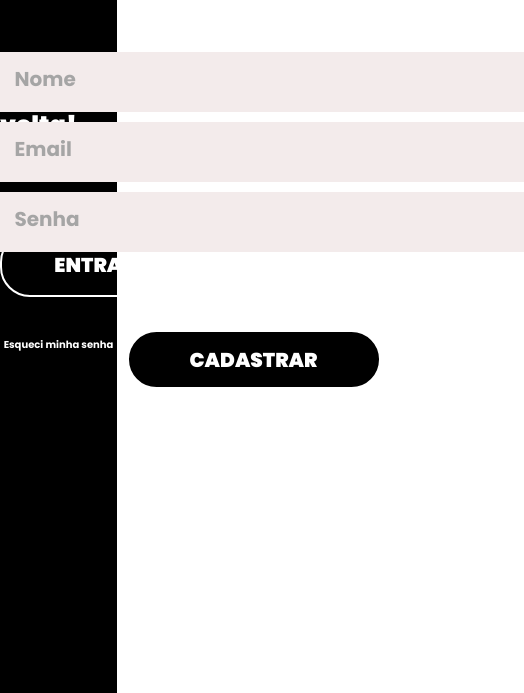
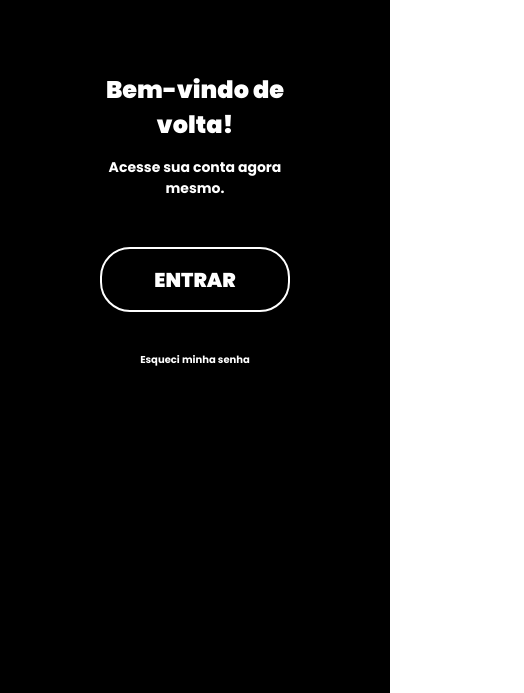
Before and after one commit to joaotrindade21/Meu-Primeiro-Projeto, a plain HTML site: page index.html in a window 390 px wide. Shown: the part 151-844 px from the top of the page, 524 px wide, since content can reach past the window. Drawn offline with Linux system fonts and the light colour scheme.

Commit message:
Responsive-CSS

```diff
--- a/index.html
+++ b/index.html
@@ -7,6 +7,7 @@
     <link rel="preconnect" href="https://fonts.googleapis.com">
     <link rel="preconnect" href="https://fonts.gstatic.com" crossorigin>
     <link href="https://fonts.googleapis.com/css2?family=Oswald&family=Poppins:wght@700;900&display=swap" rel="stylesheet">
+    <script src="./javaScript.js"></script>
     <title>INFO BANK</title>
 </head>
 
--- a/javaScript.js
+++ b/javaScript.js
@@ -0,0 +1 @@
+console.log("Ola! Estou iniciano no JavaScript.")
--- a/style.css
+++ b/style.css
@@ -148,3 +148,30 @@ input::placeholder{
     margin: 75px auto 0;
 
 }
+
+@media screen and (max-width: 768px){
+
+    main{
+        height: 100vh;
+        width: 100vw;
+    }
+
+    .lado-direito{
+        display: none;
+    }
+
+    .lado-esquerdo{
+        width: 100vw;
+    }
+
+    h2{
+        text-align: center;
+    }
+
+    #texto2{
+        color: #FFF;
+        text-align: center;
+        margin-top: 45px;
+    }
+
+}
```
